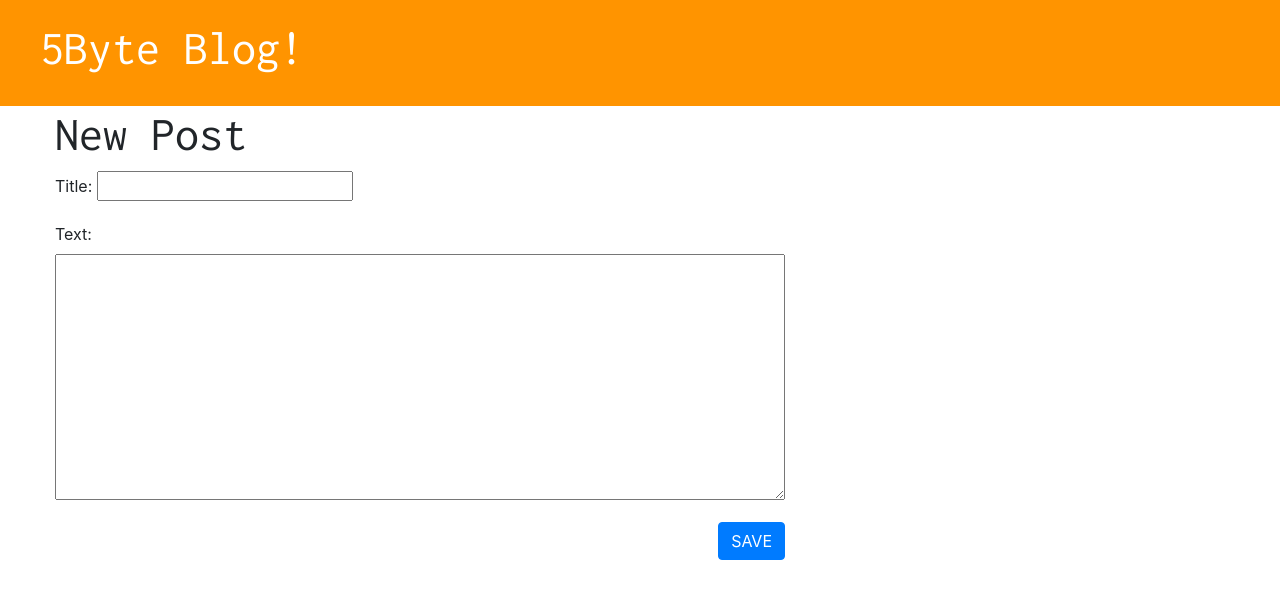
After one commit to CesarTabares/BlogApp, a Django app: page /post/new/ in a window 1280 px wide. The commit adds this page. Shown: the top 599 px of the page. Run offline with Django 3.2, Linux system fonts and the light colour scheme; some libraries are stand-ins or nearby versions.

Commit message:
Add feature to create new blog posts from frontend

```diff
--- /dev/null
+++ b/blog/forms.py
@@ -0,0 +1,10 @@
+from django import forms
+from .models import Post
+
+
+# se genera este archivo "forms.py" para indicarle a Django que genere un formulario , con ciertos campos que ya fueron creados en models.py
+
+class PostForm(forms.ModelForm):
+    class Meta:
+        model=Post
+        fields=('title','text')
--- a/blog/static/css/blog.css
+++ b/blog/static/css/blog.css
@@ -36,3 +36,11 @@ h1,h2,h3,h4 {
   color:blue;
 }
 */
+
+.post-form-blog textarea {
+  width:100%;
+}
+
+.post-form-blog .btn-primary{
+  float: right;
+}
--- /dev/null
+++ b/blog/templates/blog/post_edit.html
@@ -0,0 +1,9 @@
+{% extends 'blog/base.html' %}
+{% block content %}
+  <h1>New Post</h1>
+    <form class="post-form-blog" action="" method="post">
+      {%csrf_token%}
+      {{form.as_p}} <!-- si no se pone as_p , no va a generar cada input como en una <p> -->
+      <button type="submit" name="button" class='btn btn-primary'>SAVE</button>
+    </form>
+{% endblock %}
--- a/blog/urls.py
+++ b/blog/urls.py
@@ -3,5 +3,6 @@ from . import views
 
 urlpatterns = [
     path('',views.post_list, name='post_list'),
-    path('post/<int:pk>', views.post_detail , name='post_detail')
+    path('post/<int:pk>', views.post_detail , name='post_detail'),
+    path('post/new/' , views.post_new, name='post_new'),
 ]
--- a/blog/views.py
+++ b/blog/views.py
@@ -1,6 +1,7 @@
-from django.shortcuts import render, get_object_or_404
+from django.shortcuts import render, redirect, get_object_or_404
 from django.utils import timezone
 from .models import Post
+from .forms import PostForm
 # Create your views here.
 
 
@@ -13,3 +14,19 @@ def post_detail(request,pk):
     post = get_object_or_404 (Post,pk=pk)
     stuff_for_frontent={'post':post}
     return render(request, 'blog/post_detail.html',stuff_for_frontent)
+
+def post_new(request):
+    if request.method=='POST':
+        form=PostForm(request.POST)
+        if form.is_valid():
+            post=form.save(commit=False) #el form es como guardar un registro nuevo, es decir convierte este registro en un objeto nuevo
+            print(post)
+            post.author= request.user
+            post.published_date=timezone.now()
+            post.save()
+            return redirect ('post_detail', pk=post.pk)
+    else:
+        #print(request.POST)
+        form=PostForm()
+        stuff_for_frontent={'form':form}
+        return render(request, 'blog/post_edit.html', stuff_for_frontent)
```
Also changed, not shown: db.sqlite3.
